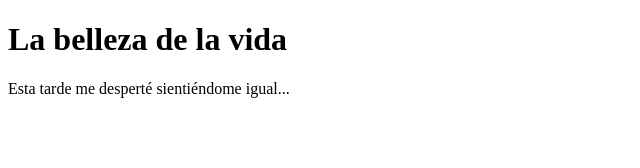
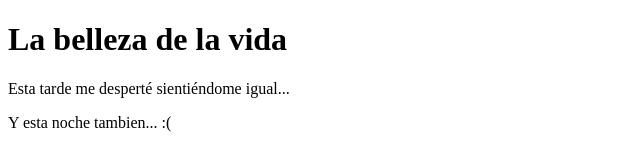
Before and after one commit to jjsilva19/prueba_utl, a plain HTML site: page index.html in a window 1280 px wide. Shown: the whole page, without its empty margins (0-640 px from the left). Drawn offline with Linux system fonts and the light colour scheme.

Commit message:
Update index.html

```diff
--- a/index.html
+++ b/index.html
@@ -8,5 +8,6 @@
 <body>
     <h1>La belleza de la vida</h1>
     <p>Esta tarde me desperté sientiéndome igual...</p>
+    <p> Y esta noche tambien... :( <p/>
 </body>
 </html>
```
